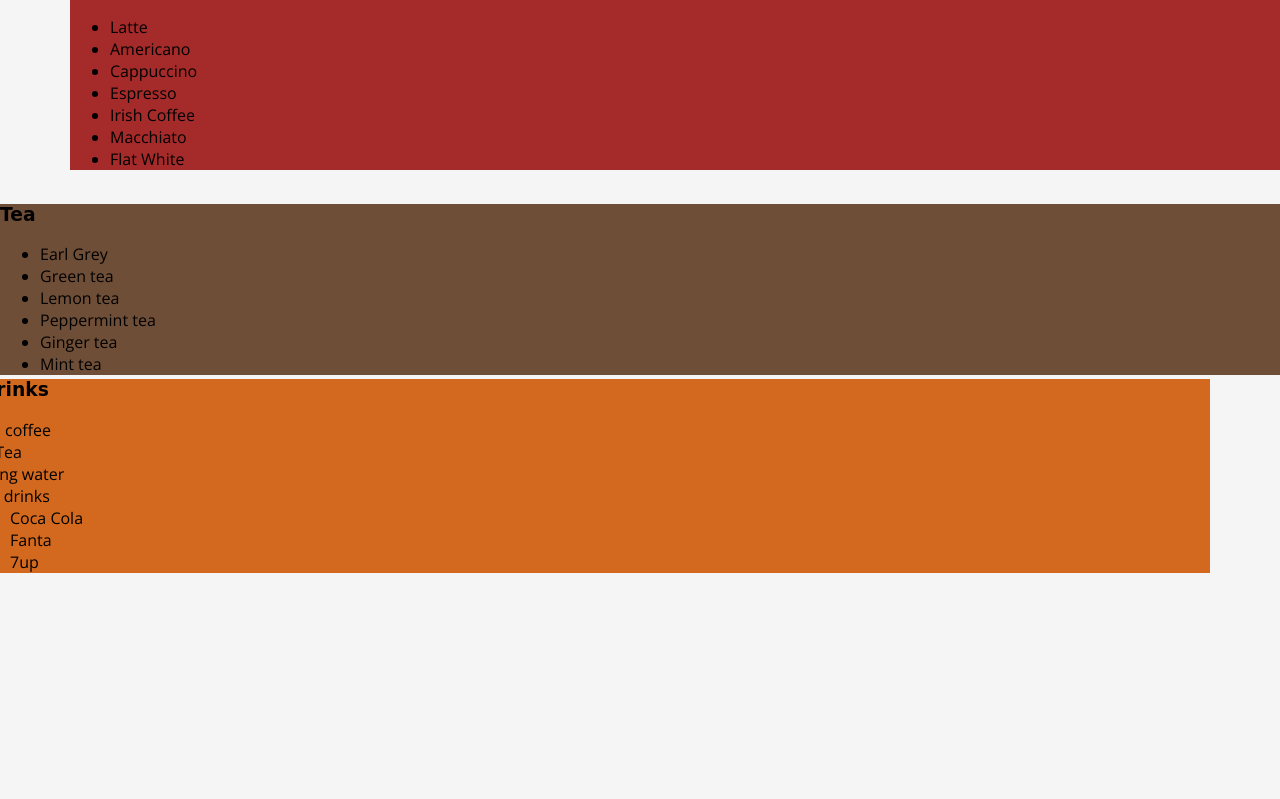
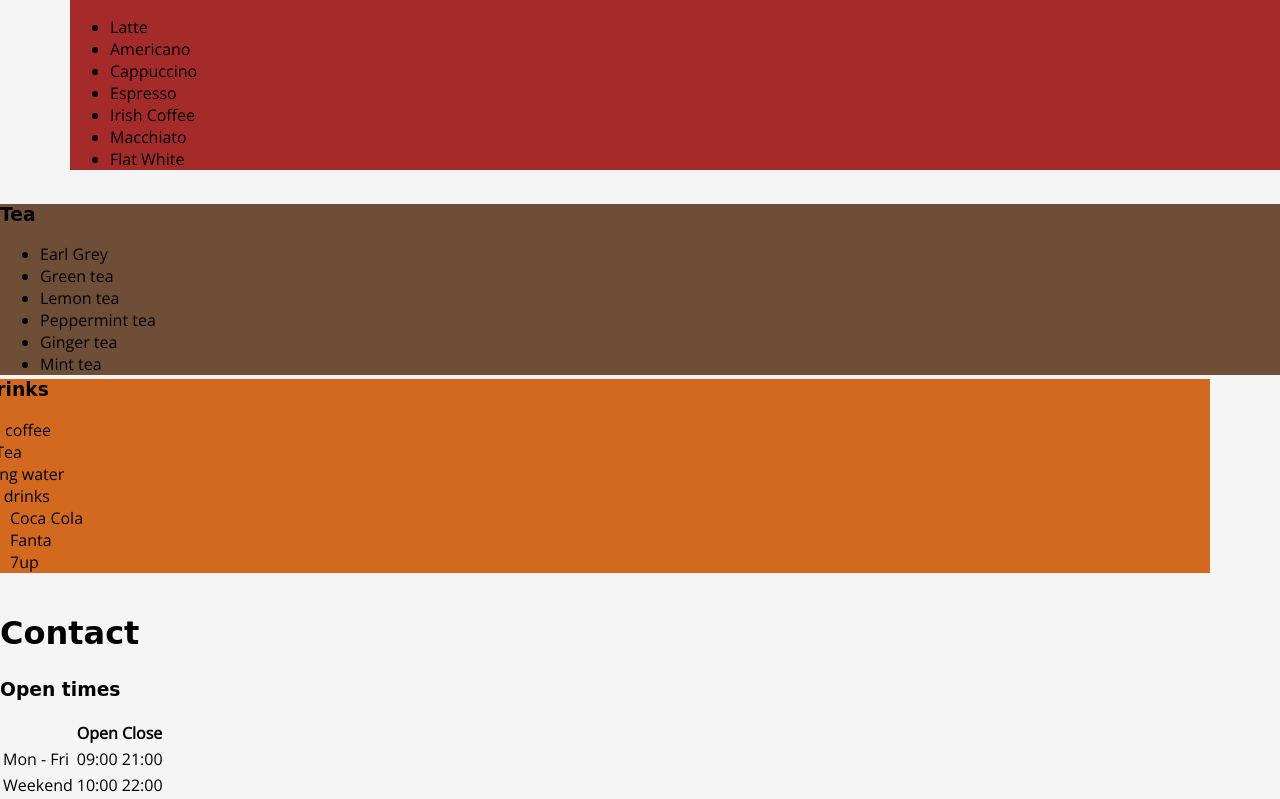
Before and after one commit to Caitriona71/coders-coffeehouse, a plain HTML site: page index.html in a window 1280 px wide. Shown: the part 1000-1799 px from the top of the page. Before the commit the page ends 1604 px from the top, so only its background shows below. Drawn offline with nearby package versions, Linux system fonts and the light colour scheme; a web font is replaced by a local one.

Commit message:
Add contact section

```diff
--- a/index.html
+++ b/index.html
@@ -91,6 +91,31 @@
 
       </section>
 
+      <section id="contact">
+        <h2 class="text-center">Contact</h2>
+        <div class="contact-boxes-container">
+            <div class="contact-box-left">
+                <h3 class="text-center">Open times</h3>
+
+                <table class="text-center">
+                <tr>
+                    <th></th>
+                    <th>Open</th>
+                    <th>Close</th>
+                </tr>
+                <tr>
+                    <td>Mon - Fri</td>
+                    <td>09:00</td>
+                    <td>21:00</td>
+                </tr>
+                <tr>
+                    <td>Weekend</td>
+                    <td>10:00</td>
+                    <td>22:00</td>
+                </tr>
+                </table>
+            </div>
+
 </body>
 
 </html>
```
